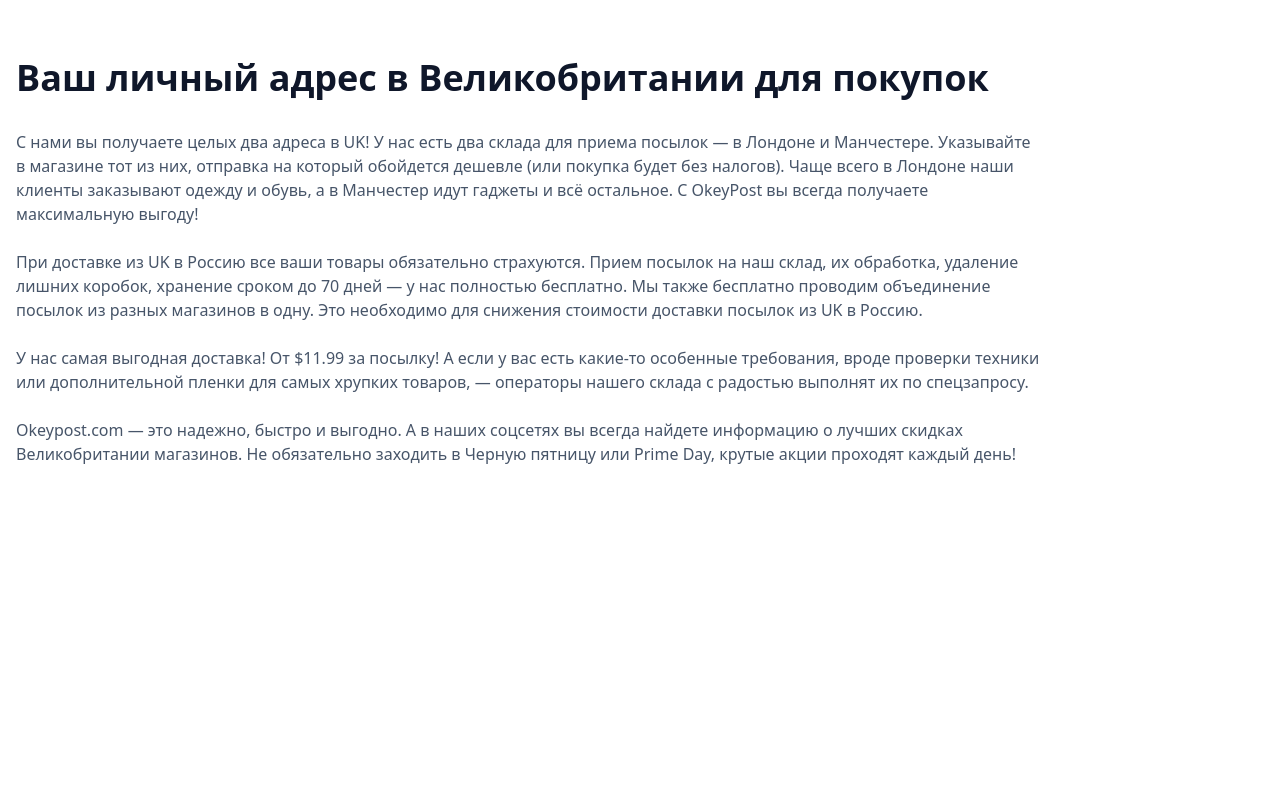
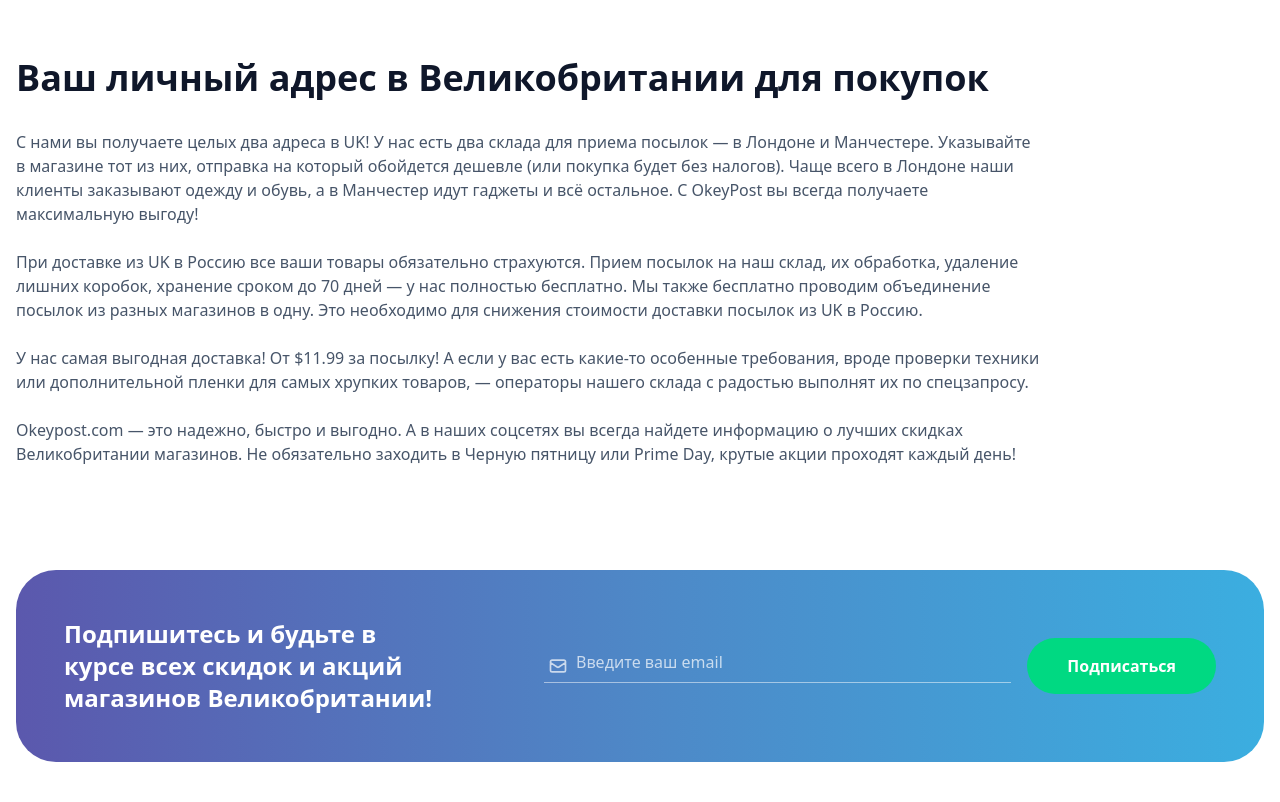
Before and after one commit to saidmuhiddin2024-cloud/git3-home2, a plain HTML site: page index.html in a window 1280 px wide. Shown: the part 6021-6823 px from the top of the page. Before the commit the page ends 6551 px from the top, so only its background shows below. Drawn offline with nearby package versions, Linux system fonts and the light colour scheme.

Commit message:
elev com

```diff
--- a/index.html
+++ b/index.html
@@ -611,5 +611,34 @@
 
     </div>
 </section>
+
+<section class="max-w-7xl mx-auto px-4 py-10">
+    <div class="bg-gradient-to-r from-[#5B58AD] via-[#4E88C7] to-[#3BAEE0] rounded-[40px] p-8 md:p-12 flex flex-col lg:flex-row items-center justify-between gap-8">
+
+        <div class="text-white text-center lg:text-left max-w-sm">
+            <h3 class="text-xl md:text-2xl font-bold leading-tight">
+                Подпишитесь и будьте в курсе всех скидок и акций магазинов Великобритании!
+            </h3>
+        </div>
+
+        <div class="flex flex-col sm:flex-row items-center w-full lg:w-auto gap-4 flex-1 max-w-2xl">
+            <div class="relative w-full">
+                <div class="absolute inset-y-0 left-0 flex items-center pl-1 pointer-events-none">
+                    <svg class="w-5 h-5 text-white/70" fill="none" stroke="currentColor" viewBox="0 0 24 24">
+                        <path stroke-linecap="round" stroke-linejoin="round" stroke-width="2" d="M3 8l7.89 5.26a2 2 0 002.22 0L21 8M5 19h14a2 2 0 002-2V7a2 2 0 00-2-2H5a2 2 0 00-2 2v10a2 2 0 002 2z" />
+                    </svg>
+                </div>
+                <input type="email"
+                       placeholder="Введите ваш email"
+                       class="w-full bg-transparent border-b border-white/50 text-white placeholder-white/70 pb-2 pl-8 focus:outline-none focus:border-white transition-colors">
+            </div>
+
+            <button class="bg-[#00D982] hover:bg-[#00c274] text-white px-10 py-4 rounded-full font-bold whitespace-nowrap transition-transform active:scale-95 w-full sm:w-auto">
+                Подписаться
+            </button>
+        </div>
+
+    </div>
+</section>
 </body>
 </html>
```
